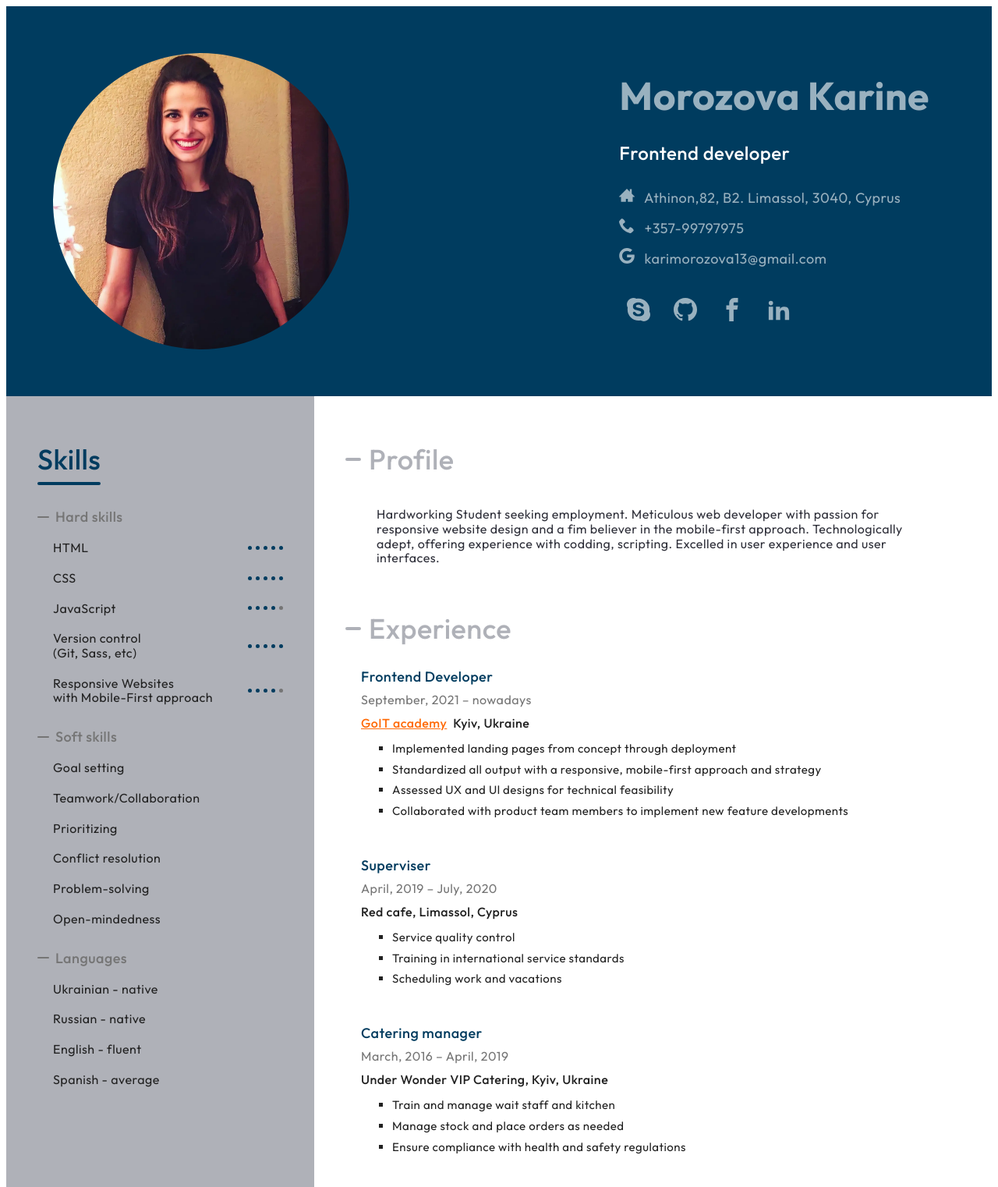
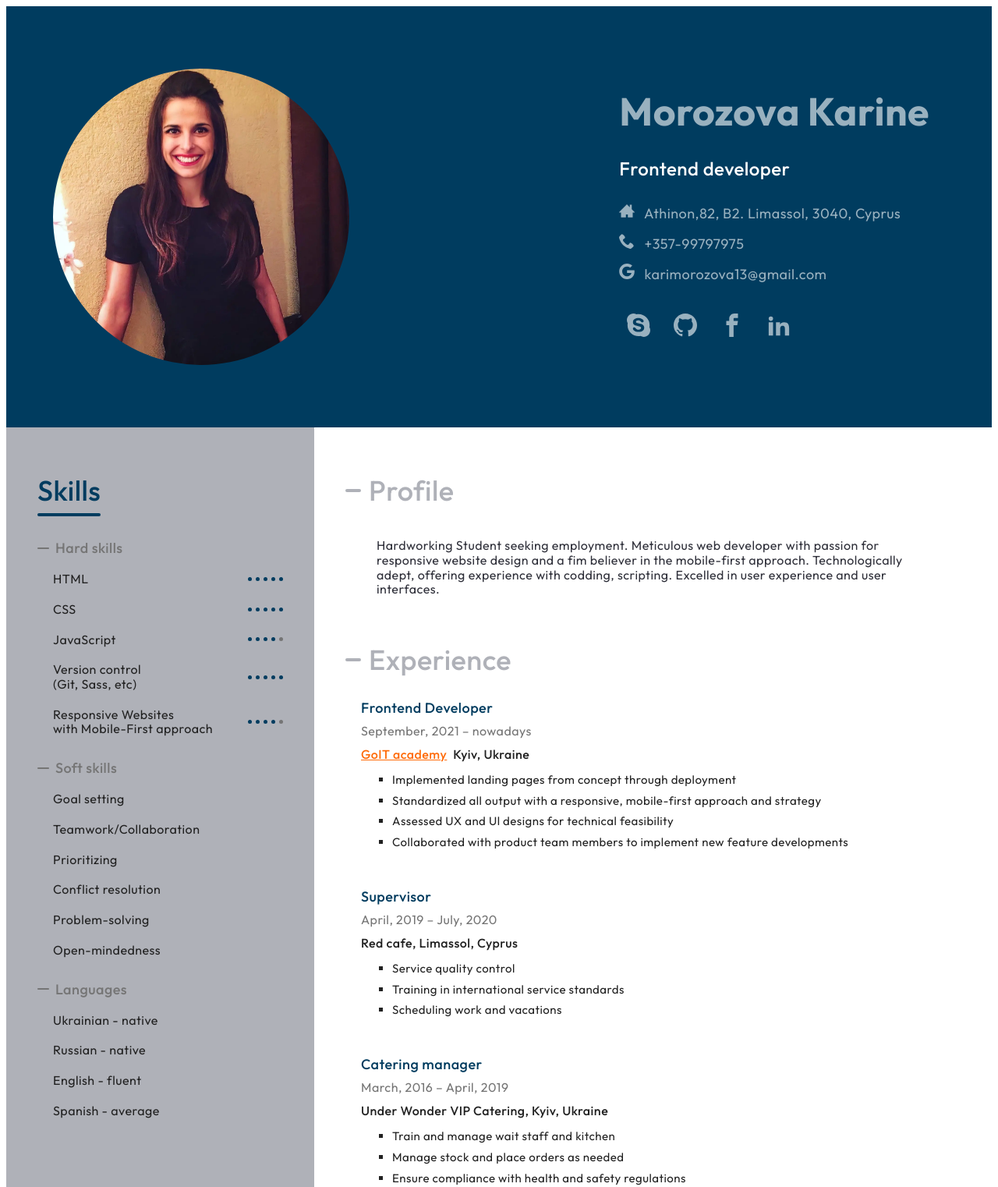
Before and after one commit to karimorozova/cv, a plain HTML site: page index.html in a window 1280 px wide. Shown: the top 1522 px of the page at 78% size. Drawn offline with Linux system fonts and the light colour scheme.

Commit message:
Add changes

```diff
--- a/index.html
+++ b/index.html
@@ -208,7 +208,7 @@
                         </ul>
                     </li>
                     <li class="experience-item">
-                        <h3 class="experience-subtitle">Superviser</h3>
+                        <h3 class="experience-subtitle">Supervisor</h3>
                         <p class="experience-period">April, 2019 – July, 2020 </p>
 
                         <h4 class="experience-company">Red cafe, Limassol, Cyprus</h4>
--- a/sass/components/_header.scss
+++ b/sass/components/_header.scss
@@ -1,6 +1,8 @@
 .header {
     @extend %section;
     background-color: $primary-accent-color;
+    padding-top: 80px;
+    padding-bottom: 80px;
 }
 .container {
     @extend %container;
@@ -79,11 +81,3 @@
         fill: $primary-white-color;
     }
 }
-// .email-icon {
-//     width: 16px;
-//     height: 12px;
-// }
-// .address-icon {
-//     width: 16px;
-//     height: 12px;
-// }
```
Also changed, not shown: css/main.css, css/main.min.css, 2 other files.
